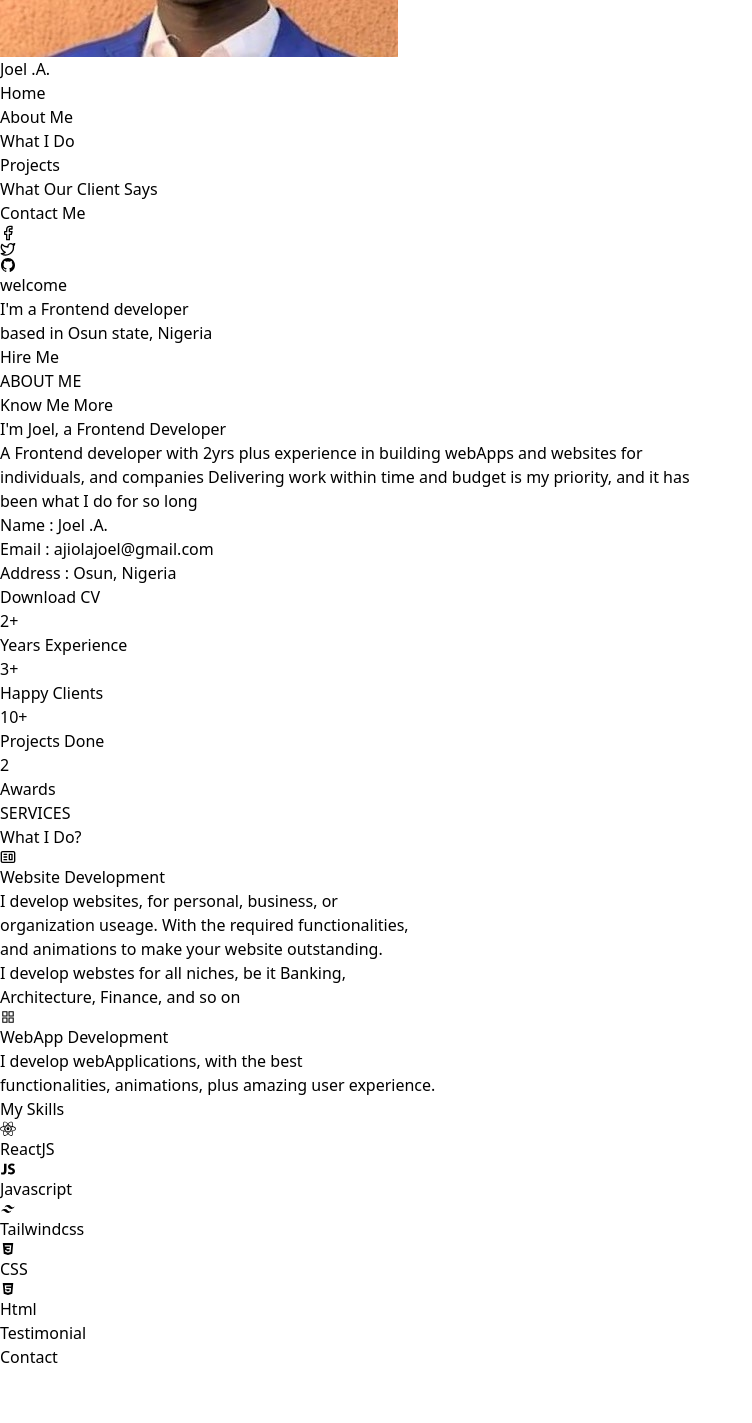
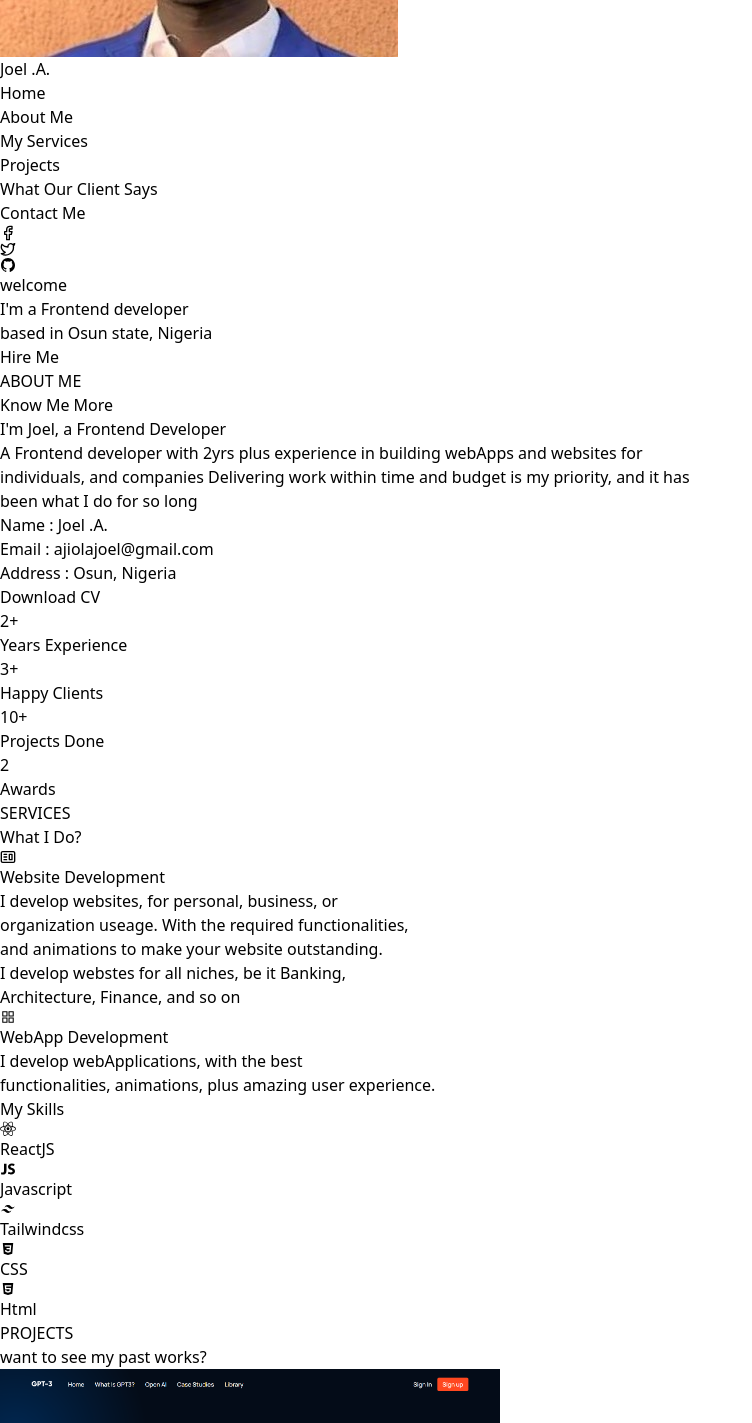
Before and after one commit to Joel0007tech/joel-folio, a React (Vite) app: page / in a window 1280 px wide. Shown: the part 240-1663 px from the top of the page, without its empty margins (0-752 px from the left). Before the commit the page ends 1609 px from the top, so only its background shows below. Built offline with nearby package versions, Linux system fonts and the light colour scheme.

Commit message:
update to my portfolio

```diff
--- a/src/components/Home.jsx
+++ b/src/components/Home.jsx
@@ -3,15 +3,22 @@ import { Link } from 'react-router-dom'
 import Testimonial from './Testimonial.jsx'
 import Contact from './Contact.jsx'
 import About from './About'
-// import Projects from './Projects.jsx'
+import Projects from './Projects.jsx'
 import Services from './Services.jsx'
 import myImage from "../assets/FB_IMG_1632361671640 (2).jpg"
 import {IoLogoGithub} from "react-icons/io"
-import {LuFacebook , LuTwitter} from "react-icons/lu"
+import {LuFacebook , LuTwitter} from "react-icons/lu";
 
 
 
-const Home = () => {
+const Home = ({
+    home= "Home",
+    about= "About Me",
+    contact= "Contact Me",
+    projects= "Projects",
+    services= "My Services",
+    testimonial= "What Our Client Says"
+}) => {
   return (
     <div className='bg-slate-500'>
 
@@ -23,12 +30,12 @@ const Home = () => {
             <p className='text-white text-center mt-6 font-bold text-2xl'>Joel .A.</p>
 
             <ul className='flex flex-col gap-6 p-10 mt-12'>
-                <li className='text-white text-base text-center hover:text-green-900'><Link to="/">Home</Link></li>
-                <li className='text-white text-base text-center hover:text-green-900'><Link to="about">About Me</Link></li>
-                <li className='text-white text-base text-center hover:text-green-900'><Link to="services">What I Do</Link></li>
-                <li className='text-white text-base text-center hover:text-green-900'><Link to="projects">Projects</Link></li>
-                <li className='text-white text-base text-center hover:text-green-900'><Link to="testimonial">What Our Client Says</Link></li>
-                <li className='text-white text-base text-center hover:text-green-900'><Link to="contact">Contact Me</Link></li>
+                <li className='text-white text-base text-center hover:text-green-900'><Link to="/">{home}</Link></li>
+                <li className='text-white text-base text-center hover:text-green-900'><Link to="about">{about}</Link></li>
+                <li className='text-white text-base text-center hover:text-green-900'><Link to="services">{services}</Link></li>
+                <li className='text-white text-base text-center hover:text-green-900'><Link to="projects">{projects}</Link></li>
+                <li className='text-white text-base text-center hover:text-green-900'><Link to="testimonial">{testimonial}</Link></li>
+                <li className='text-white text-base text-center hover:text-green-900'><Link to="contact">{contact}</Link></li>
             </ul>
             <div className='flex gap-8 justify-center'>
             <Link href='#'><LuFacebook className='fill-gray-200 text-lg'/></Link>
@@ -49,7 +56,7 @@ const Home = () => {
         </div>
         <About/>
         <Services/>
-        {/* <Projects/> */}
+        <Projects/>
         <Testimonial/>
         <Contact/>
     </div>
```
